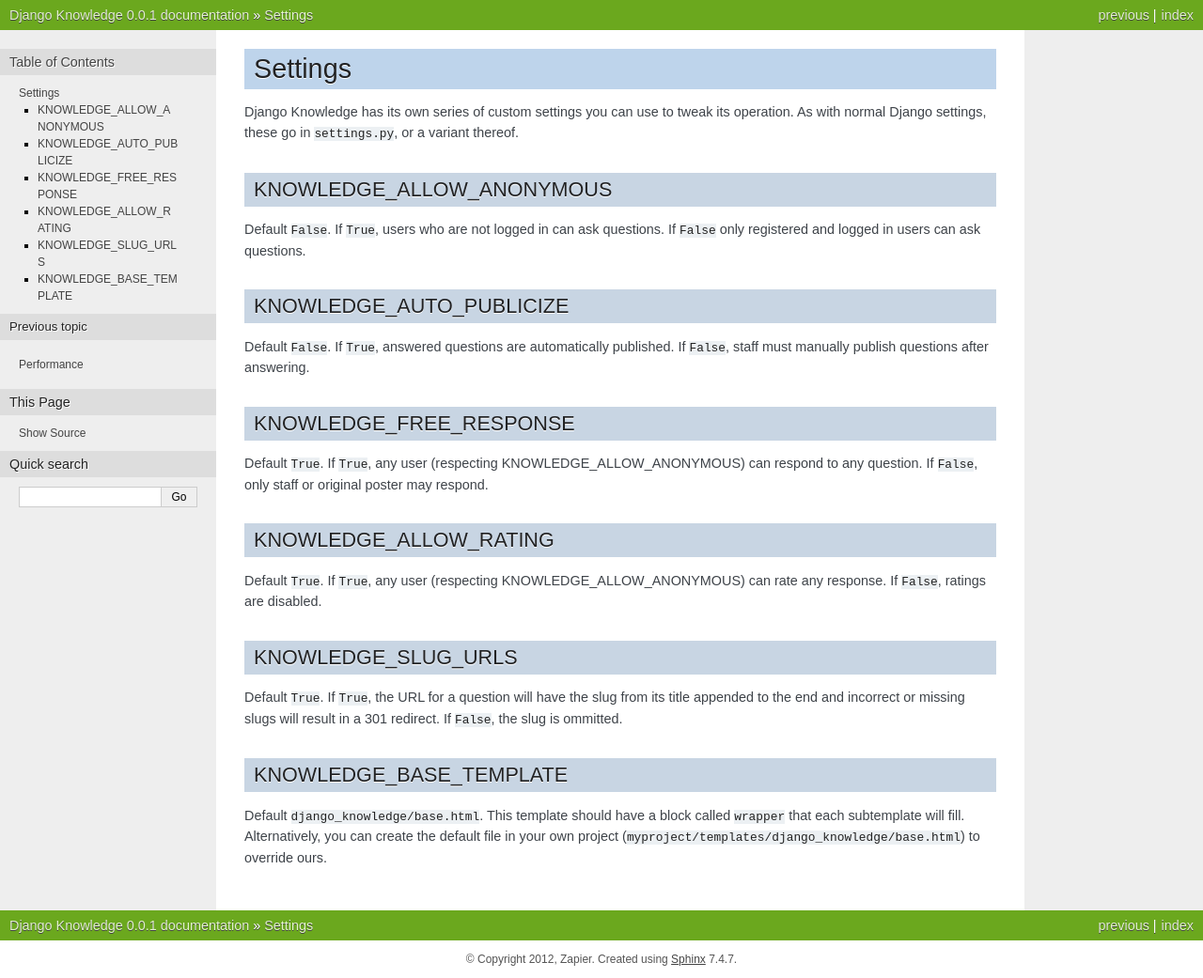
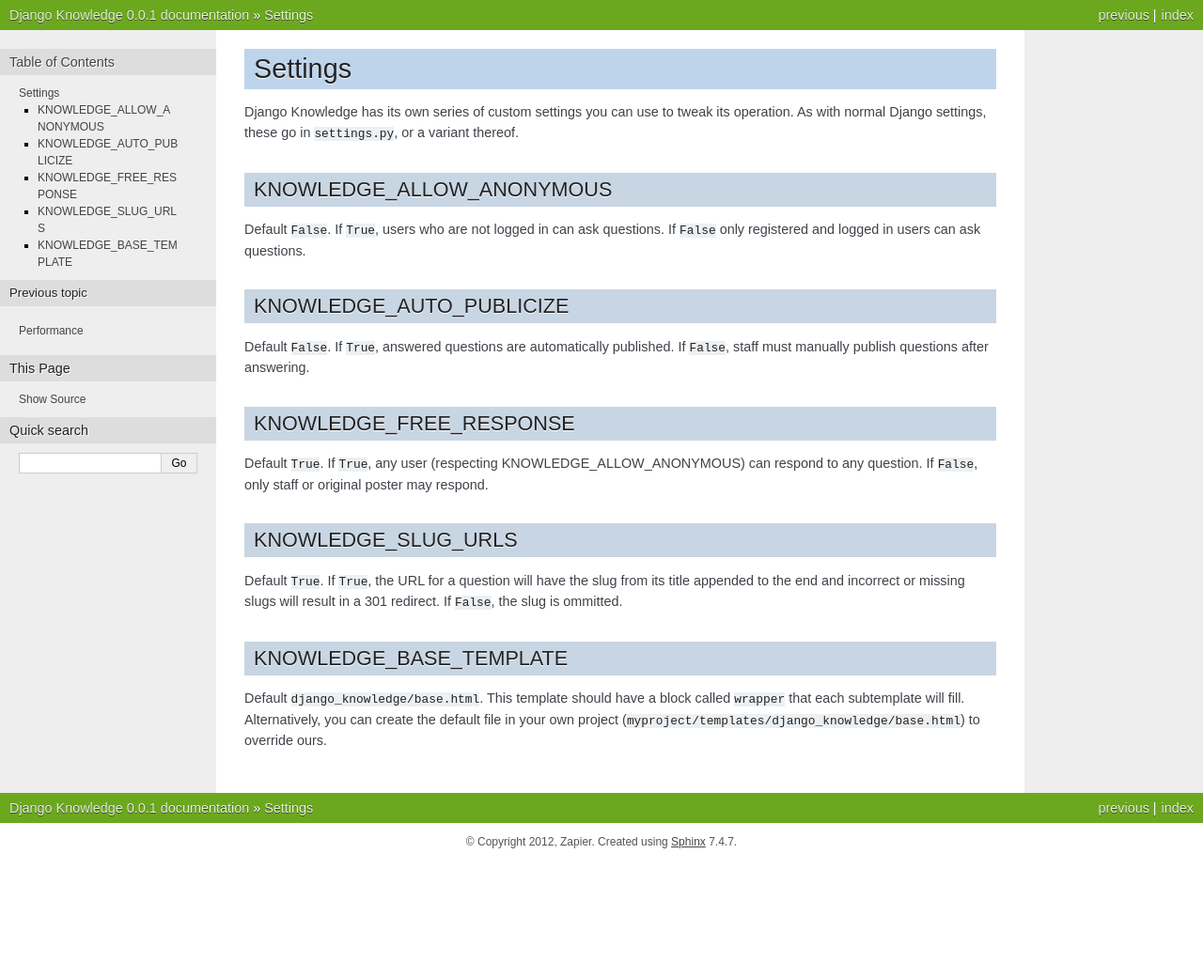
Before and after one commit to zapier/django-knowledge, a Sphinx documentation site: the page built from docs/settings.rst, in a window 1280 px wide. Shown: the whole page at 94% size. Built offline with Sphinx 7.4.7, drawn with Linux system fonts in a browser that asks for light colours; pages that are not in the unit, such as notebooks, are missing from menus; after the commit the page ends 916 px from its top, so only the background shows below that.

Commit message:
remove rating settings

```diff
--- a/docs/settings.rst
+++ b/docs/settings.rst
@@ -27,13 +27,6 @@
 respond to any question. If ``False``, only staff or original poster may respond.
 
 
-KNOWLEDGE_ALLOW_RATING
------------------
-
-Default ``True``. If ``True``, any user (respecting KNOWLEDGE_ALLOW_ANONYMOUS) can
-rate any response. If ``False``, ratings are disabled.
-
-
 KNOWLEDGE_SLUG_URLS
 --------------
 
```
Also changed, not shown: 1 other file.
